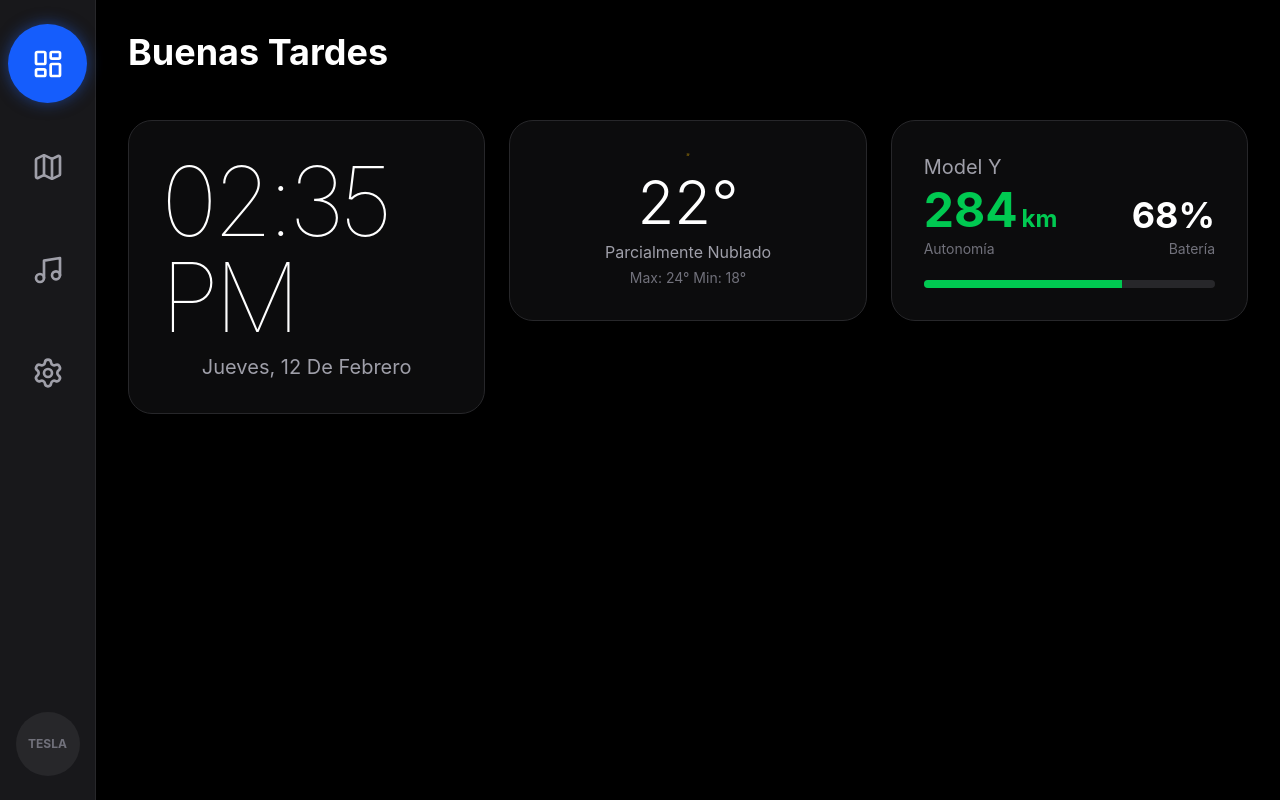
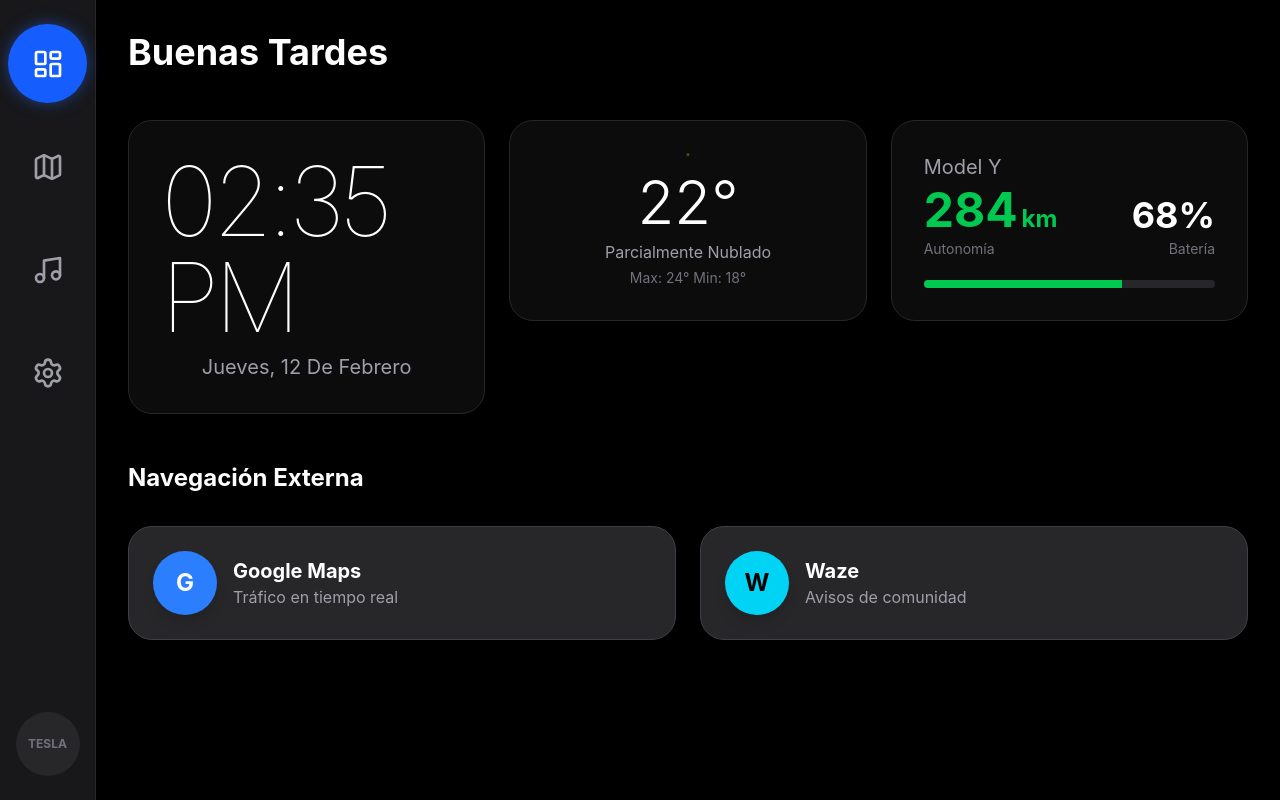
Before and after one commit to setumismo/SetuTesla, a React (Vite) app: page / in a window 1280 px wide. Built offline with nearby package versions, Linux system fonts and the light colour scheme.

Commit message:
Add_navigation_shortcuts

```diff
--- a/src/pages/Dashboard.jsx
+++ b/src/pages/Dashboard.jsx
@@ -61,6 +61,38 @@ const Dashboard = () => {
                     </div>
                 </div>
             </div>
+
+            {/* Quick Navigation Shortcuts */}
+            <h2 className="text-2xl font-bold text-white mt-4">Navegación Externa</h2>
+            <div className="grid grid-cols-1 md:grid-cols-2 gap-6">
+                <a
+                    href="https://www.google.com/maps"
+                    target="_blank"
+                    className="bg-zinc-800 hover:bg-zinc-700 p-6 rounded-3xl flex items-center gap-4 transition-colors group border border-zinc-700 hover:border-blue-500"
+                >
+                    <div className="w-16 h-16 rounded-full bg-blue-500 flex items-center justify-center text-white text-2xl font-bold shadow-lg group-hover:scale-110 transition-transform">
+                        G
+                    </div>
+                    <div className="flex-1">
+                        <div className="text-xl font-bold text-white">Google Maps</div>
+                        <div className="text-zinc-400">Tráfico en tiempo real</div>
+                    </div>
+                </a>
+
+                <a
+                    href="https://www.waze.com/live-map"
+                    target="_blank"
+                    className="bg-zinc-800 hover:bg-zinc-700 p-6 rounded-3xl flex items-center gap-4 transition-colors group border border-zinc-700 hover:border-cyan-400"
+                >
+                    <div className="w-16 h-16 rounded-full bg-cyan-400 flex items-center justify-center text-black text-2xl font-bold shadow-lg group-hover:scale-110 transition-transform">
+                        W
+                    </div>
+                    <div className="flex-1">
+                        <div className="text-xl font-bold text-white">Waze</div>
+                        <div className="text-zinc-400">Avisos de comunidad</div>
+                    </div>
+                </a>
+            </div>
         </div>
     );
 };
```
Also changed, not shown: 1 other file (tests, documents, lock files or other folders).
